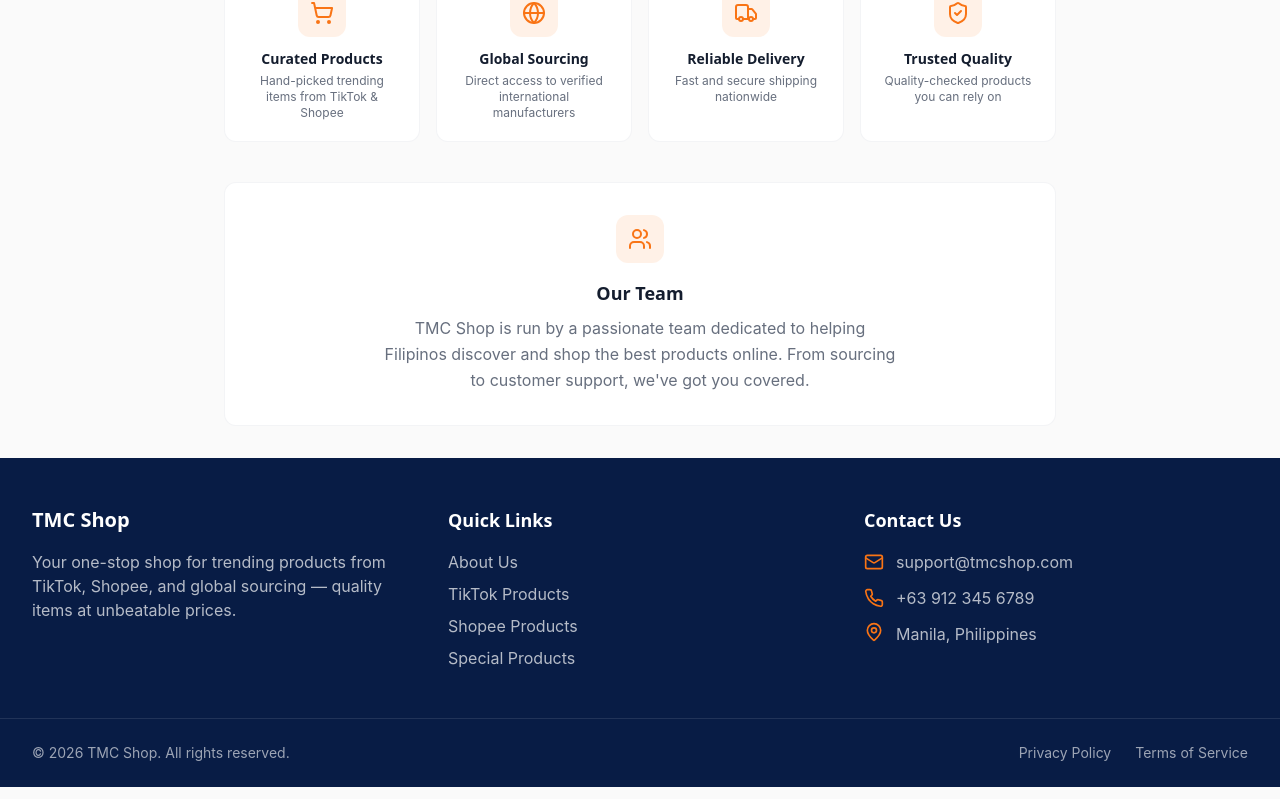
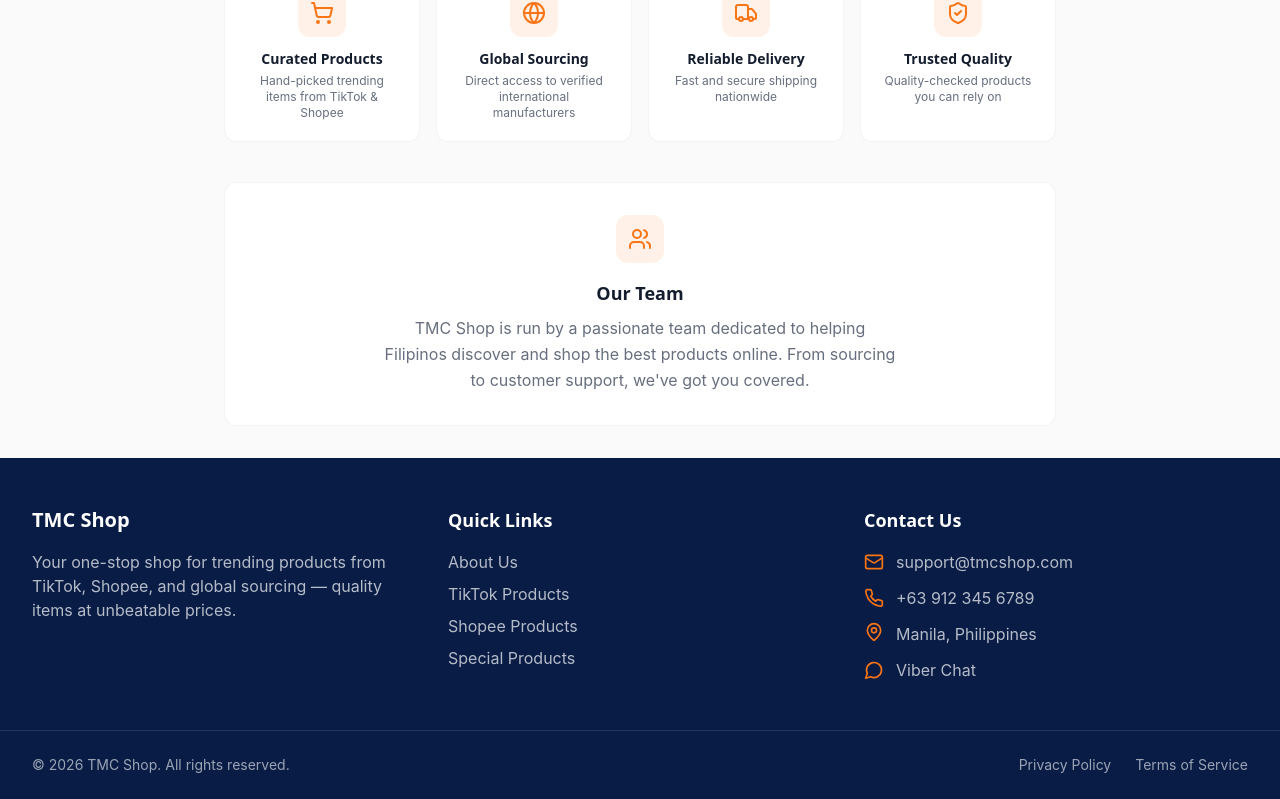
Before and after one commit to Mariannie-Gemao/tmc-style-collective, a React (Vite) app: page /about in a window 1280 px wide. Shown: the part 924-1723 px from the top of the page. Built offline with nearby package versions, Linux system fonts and the light colour scheme; the HTML template or start-up script is replaced by a standard one.

Commit message:
Update footer text
Co-authored-by: Mariannie-Gemao <203534490+Mariannie-Gemao@users.noreply.github.com>

```diff
--- a/src/components/Footer.tsx
+++ b/src/components/Footer.tsx
@@ -71,6 +71,10 @@ const Footer = () => {
                 <MapPin className="h-5 w-5 text-accent flex-shrink-0" />
                 Manila, Philippines
               </li>
+              <li className="flex items-center gap-3 text-primary-foreground/70">
+                <MessageCircle className="h-5 w-5 text-accent" />
+                Viber Chat
+              </li>
             </ul>
           </div>
         </div>
```
